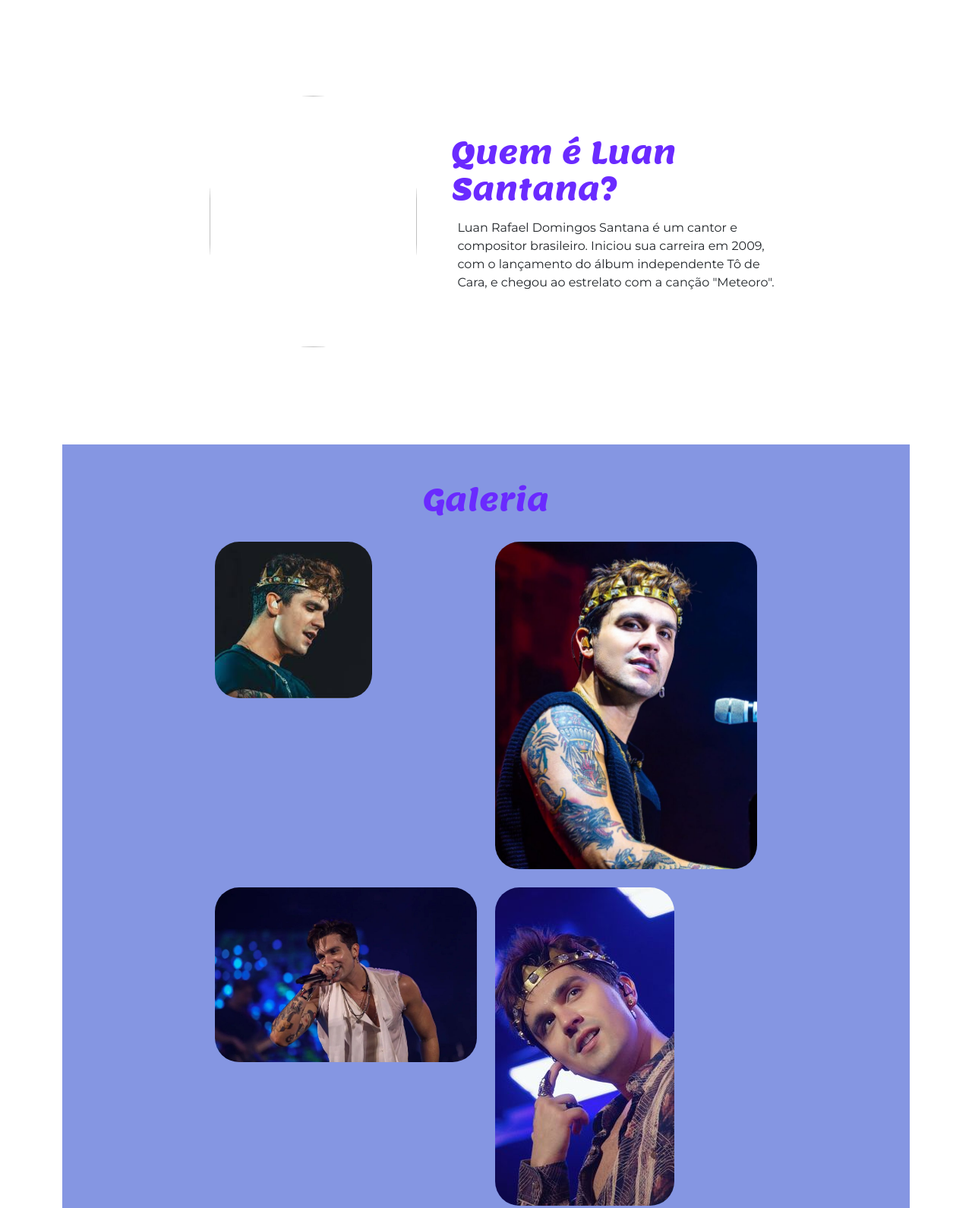
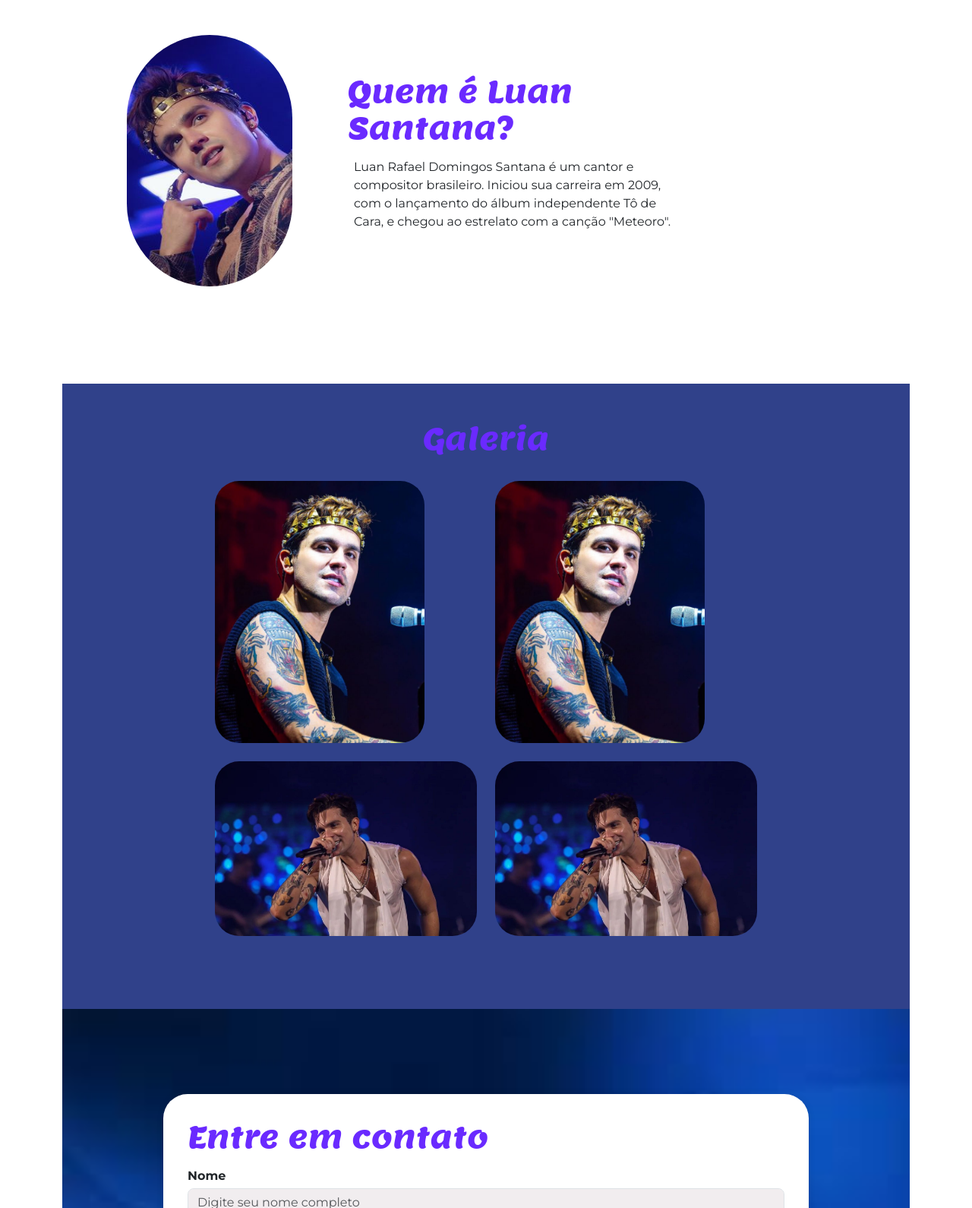
Before and after one commit to mirelinha12345/aula1, a plain HTML site: page index.html in a window 1280 px wide. Shown: the part 920-2510 px from the top of the page at 76% size. Drawn offline with nearby package versions, Linux system fonts and the light colour scheme.

Commit message:
Add files via upload

```diff
--- a/index.html
+++ b/index.html
@@ -39,22 +39,22 @@
         <section id="inicio" class="my-5">
             <div class="inicio-fundo d-flex justify-content-between align-items-center">
                 <div class="esquerda-conteudo">
-                    <h1 class="display-4 text-white fst-italic fw-bold">Boas-vindas a</h1>
+                    <h1 class="display-4 text-white fst-italic fw-bold">Bem vindos</h1>
                     <img src="img/Coroa,_Luan_Santana_01.png" class="mb-3" width="563"
                         height="278" loading="lazy">
                     <a href="#Luan Santana"
                         class="btn btn-primary btn-lg botao-inicio fw-semibold">Quero
                         conhecer!</a>
                 </div>
-                <img src="img/jpeg" alt="" title="Os mutantes - CC0 Domínio Público / Acervo Arquivo Nacional" class="img-fluid img-inicio">
+                <img src="img/" alt="" title="Os mutantes - CC0 Domínio Público / Acervo Arquivo Nacional" class="img-fluid img-inicio">
 
               </div>
         </section>
 
-        <section id="tropicalia" class="my-5 pt-6 secao-tropicalia" tabindex="0" aria-label="Seção explicativa sobre a tropicália">
+        <section id="Luan Santana" class="my-5 pt-6 secao-tropicalia" tabindex="0" aria-label="Seção explicativa sobre a tropicália">
             <div class="container d-flex align-items-center ">
                 <div class="col-4 d-flex justify-content-center ">
-                    <img src="img/image (1).png" class="rounded-pill" width="273" height="331" loading="lazy">
+                    <img src="img/fc9ed364e85eba0a6b668a0134505167.jpg" width="60%" class="rounded-pill" width="273" height="331" loading="lazy">
                 </div>
                 <div class="col-5">
                     <h2>Quem é Luan Santana?</h2>
@@ -69,11 +69,11 @@
 
                 <div class="row justify-content-md-center">
                     <div class="col-md-4">
-                        <img src="img/image.jpeg"width="60%"
+                        <img src="img/imagem.jpeg"width="80%"
                             class="img-fluid rounded-5" loading="lazy">
                     </div>
                     <div class="col-md-4">
-                        <img src="img/imagem.jpeg" class="img-fluid rounded-5"
+                        <img src="img/imagem.jpeg" width="80%" class="img-fluid rounded-5"
                             loading="lazy">
                     </div>
                 </div>
@@ -82,7 +82,7 @@
                         <img src="img/magem.jpeg" class="img-fluid rounded-5" loading="lazy">
                     </div>
                     <div class="col-md-4">
-                        <img src="img/fc9ed364e85eba0a6b668a0134505167.jpg"
+                        <img src="img/magem.jpeg"
                             class="img-fluid rounded-5" loading="lazy">
                     </div>
                 </div>
@@ -123,7 +123,7 @@
         <i class="bi bi-whatsapp"></i>
         <i class="bi bi-instagram"></i>
         <i class="bi bi-tiktok"></i>
-        <p class="mt-3">Desenvolvido por Start by Alura. Projeto fictício sem fins comerciais.</p>
+        <p class="mt-3">Desenvolvido por Mirela Mello (Professora Carolina).</p>
     </footer>
     <script src="https://cdnjs.cloudflare.com/ajax/libs/scrollReveal.js/4.0.9/scrollreveal.js"></script>
     <script src="script.js"></script>
--- a/styles.css
+++ b/styles.css
@@ -3,9 +3,10 @@
 
 :root {
     --laranja-claro: #6a2aff;
-    --alto-contraste-fundo: #f7f7f7;
-    --alto-contraste-texto: #ffffff;
+    --alto-contraste-fundo: #4f81cc;
+    --alto-contraste-texto: #e6e6f0;
     --alto-contraste-link: #66159c;
+
 }
 
 body {
@@ -103,7 +104,7 @@ h2 {
 }
 
 #galeria {
-    background-color: #8596e2;
+    background-color: #30418a;
 
 }
 
```
